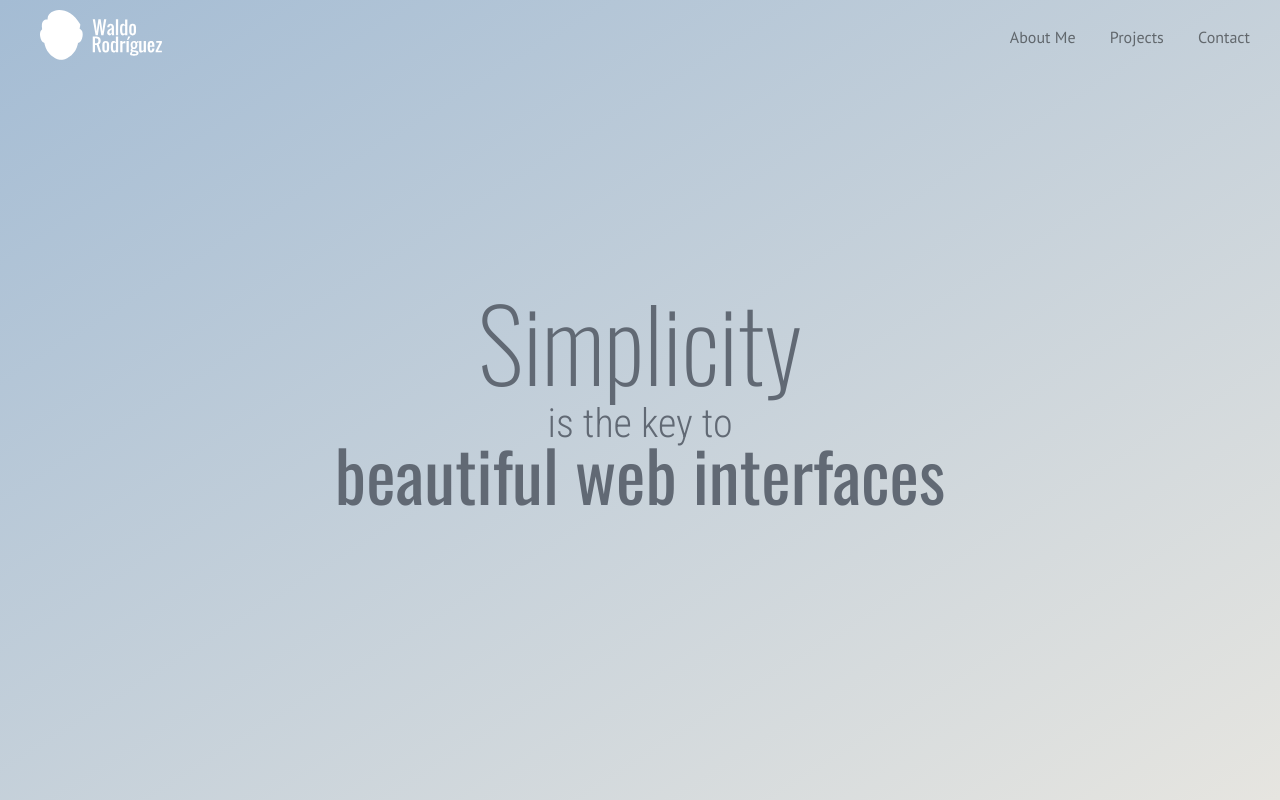
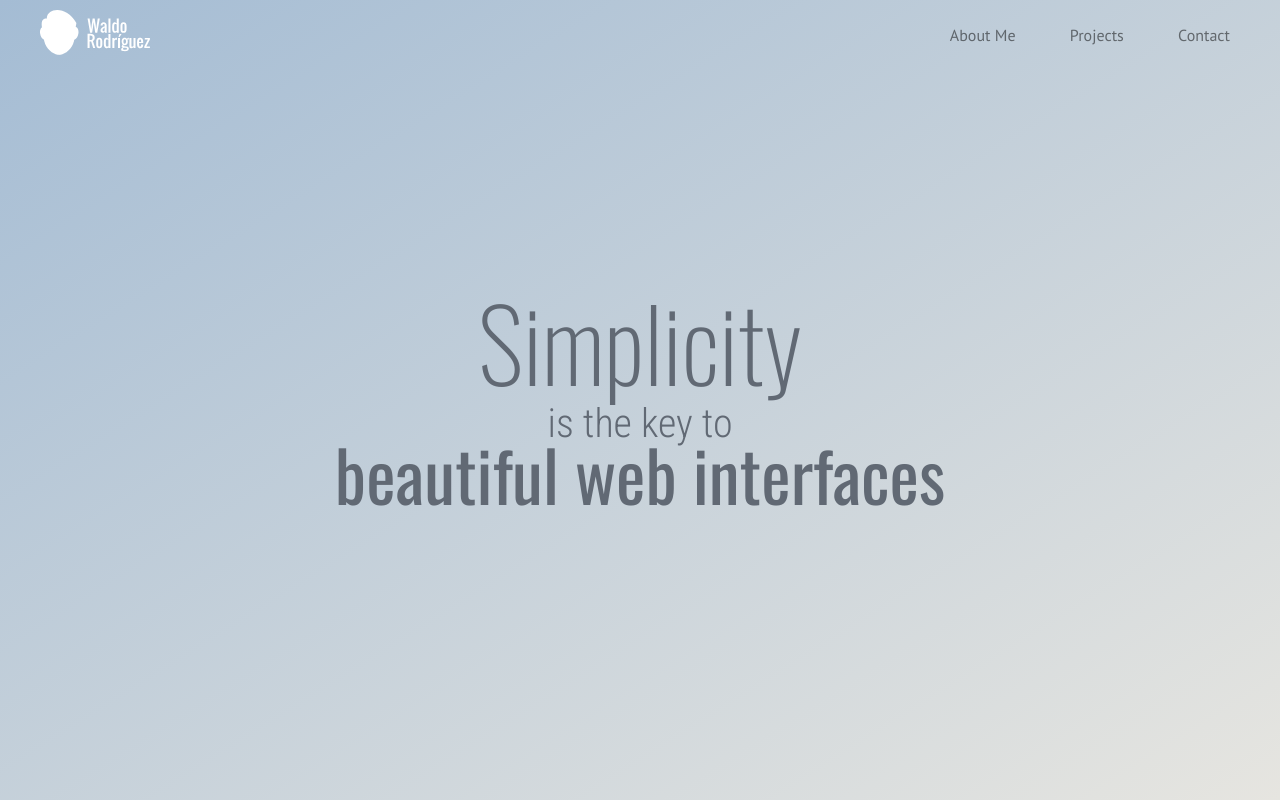
Before and after one commit to shin1code/shin1code.github.io, a plain HTML site: page index.html in a window 1280 px wide. Shown: the top 800 px of the page. Drawn offline with nearby package versions, Linux system fonts and the light colour scheme.

Commit message:
Minor fixes in the navbar

```diff
--- a/index.html
+++ b/index.html
@@ -8,32 +8,27 @@
   </head>
   <body>
   <header id="header">
-    <!--<nav id="navbar">
-      <div id="link-container">
-        <a href="#motto"><div id="title"> <img src="https://drive.google.com/uc?export=download&id=1F-EQl3JdlxpmBefV24vJyiInaOxfbDFM" alt="LOGO"></div></a>
-        <a href="#motto"><div id="name">Waldo<br>Rodríguez</div></a>
-        <a class="navlink" id="first-link" href="#about">About Me</a>
-        <a class="navlink" href="#projects">Projects</a>
-        <a class="navlink" id="last-link" href="#contact">Contact</a>
-       </div>
-    </nav>-->
-    <div>
-      <a href="/"><div id="title"><img src="img/logo_white.svg" alt="LOGO"></div></a>
+    <div id="header-container">
+      <div>
+        <a id="logo" href="#motto"><img src="img/logo_white.svg" alt="LOGO"></a>
+      </div>
+      <div>
+        <nav class="nav-bar">
+          <a href="#about">About Me</a>
+          <a href="#projects">Projects</a>
+          <a href="#contact">Contact</a>
+        </nav>
+      </div>
     </div>
-    <div>
-      <nav class="nav-bar">
-        <a href="#">About Me</a>
-        <a href="#">Projects</a>
-        <a href="#">Contact</a>
-      </nav>
+    <!-- Header title / Page title -->
+    <div id="motto">
+      <p id="paragraph-1">Simplicity</p>
+      <p id="paragraph-2">is the key to</p>
+      <p id="paragraph-3">beautiful web interfaces</p>
     </div>
   </header>
   <main>
-    <section id="motto">
-      <p id="paragraph-1">Simplicity</p>
-      <p id="paragraph-2">is the key to</p>
-      <p id="paragraph-3">beautiful web interfaces</p>
-    </section>
+
   </main>
   <footer id="contact">
     <h2>Find me on:</h2>
--- a/styles/index.css
+++ b/styles/index.css
@@ -9,7 +9,7 @@
 /**********Menu icon finish************/
 
 :root{
-  --main-padding: 10px 40px;
+  --main-padding: 5px 10px;
   --main-text-color:rgba(0,0,0,.5);
   --font-1: 'PT Sans', sans-serif;
   --font-2: 'Roboto Condensed', sans-serif;
@@ -35,22 +35,37 @@ body{
   background-attachment: fixed;
 }
 #header{
+  margin: 0;
+}
+#header-container{
   background-image: linear-gradient(to right bottom, #a4bcd4, #e6e5e0);
   background-position: top;
   background-size: 100vw 100vh;
-  display: flex;
-  justify-content: space-between;
-  align-items: center;
   position: fixed;
   top: 0;
   left: 0;
   right: 0;
   z-index: 2;
+  max-width:1200px;
+  height: auto;
+  display: flex;
+  justify-content: space-between;
+  align-items: center;
+  margin: 0 auto 10px auto;
+  padding-top: 10px;
 }
 .nav-bar a{
   color:var(--main-text-color);
   text-decoration: none;
   margin-right: 30px;
+  padding:var(--main-padding);
+  border-bottom:3px solid rgba(255,255,255,0);
+}
+.nav-bar a:last-of-type{
+  margin-right:0;
+}
+.nav-bar a:hover{
+  border-bottom:3px solid rgba(255,255,255,.8);
 }
 #navbar{
   background-image: linear-gradient(to right bottom, #a4bcd4, #e6e5e0);
@@ -106,9 +121,9 @@ body{
   font-size:20px;
 }
 
-#title > img{
+#logo > img{
   width:auto;
-  height:50px;
+  height:45px;
   margin: auto;
 }
 
@@ -197,7 +212,7 @@ h2{color:#fff;margin:0 0 20px 0;font-weight:200;}
 
 @media (max-width:600px){
   :root{
-    --main-padding: 10px 15px;
+    --main-padding: 5px 15px;
 }
 
 body{
```
